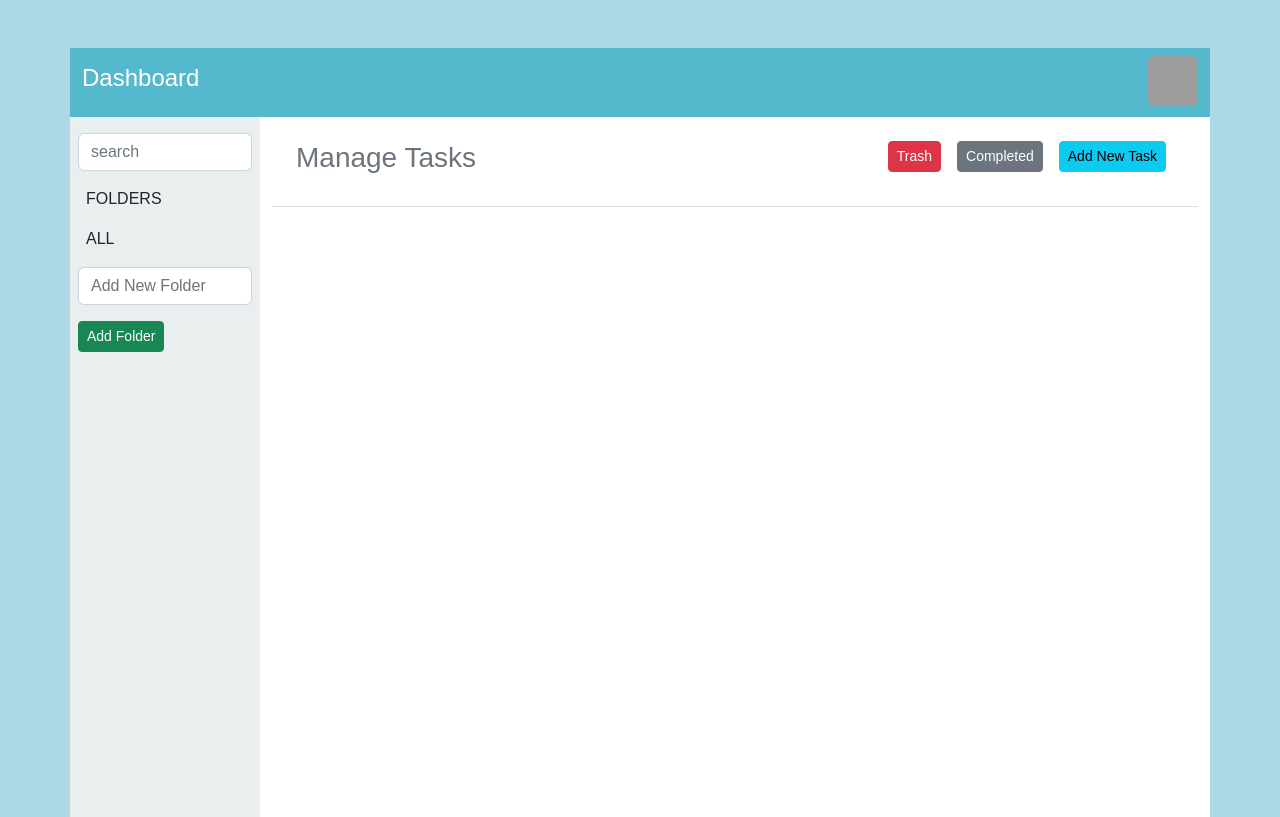
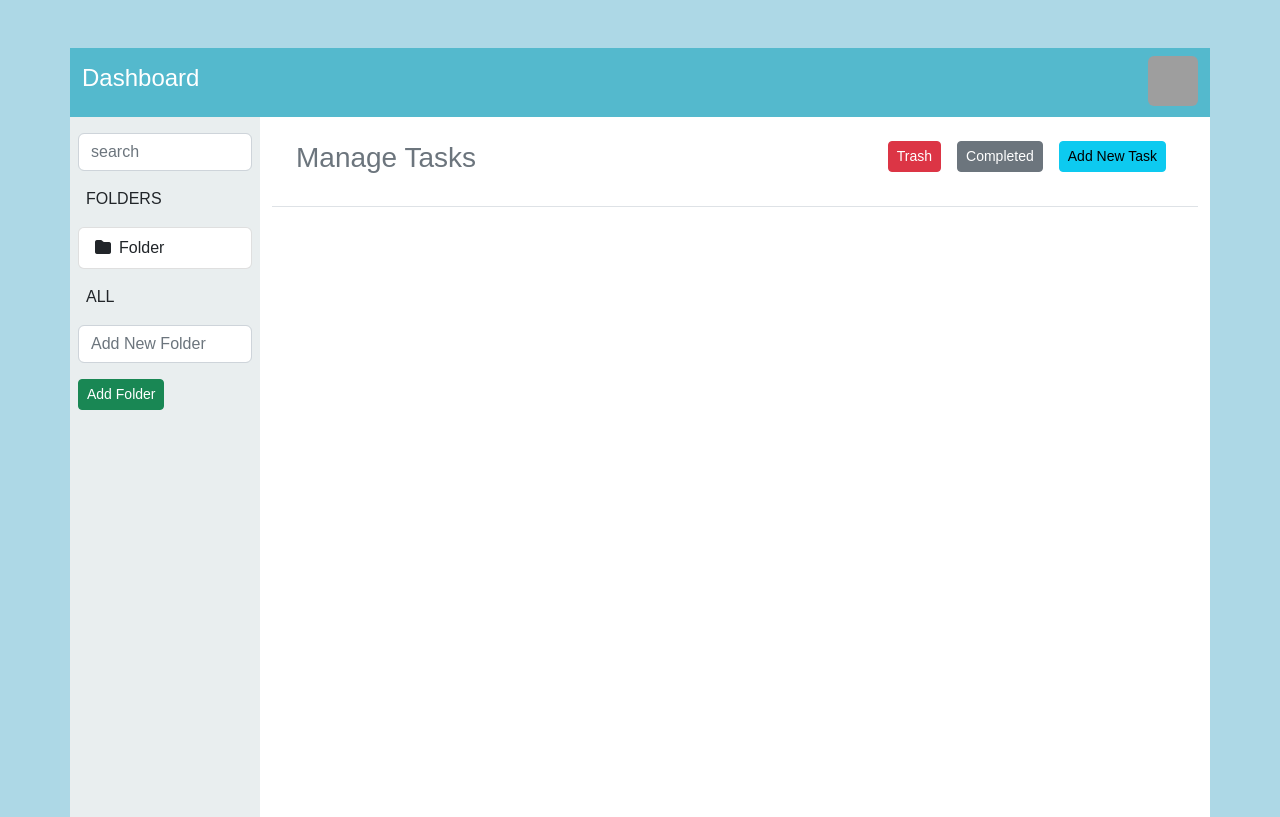
Before and after one commit to masonhows11/PHP_TodoList, a PHP site: page / in a window 1280 px wide. Run offline with PHP 8.4, Linux system fonts and the light colour scheme; some libraries are stand-ins or nearby versions; grey boxes are pictures that could not be loaded.

Commit message:
add fontawesome

```diff
--- a/views/index.view.php
+++ b/views/index.view.php
@@ -34,6 +34,12 @@
 
                     <div class="mb-3 mt-3 px-2">
                         FOLDERS
+                    </div>
+
+                    <div class="mb-3 mt-3">
+                        <ul class="list-group">
+                            <li class="list-group-item px-2"><i class="fa fa-folder px-2"></i>Folder</li>
+                        </ul>
                     </div>
 
                     <div class="mb-3 mt-3 px-2">
```
